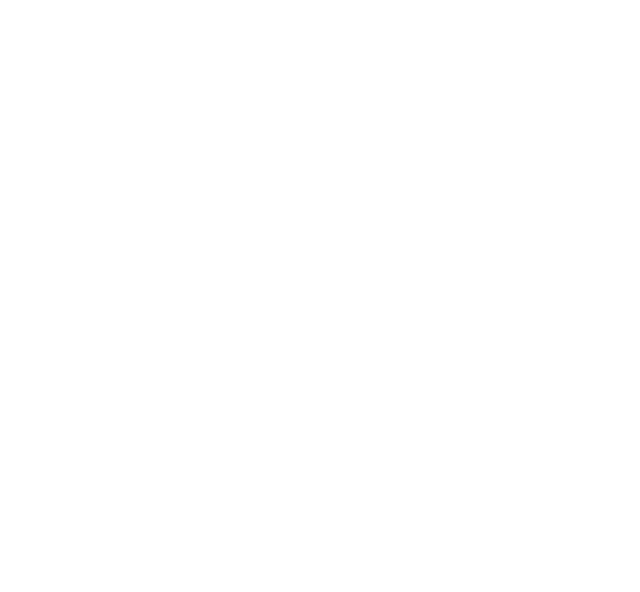
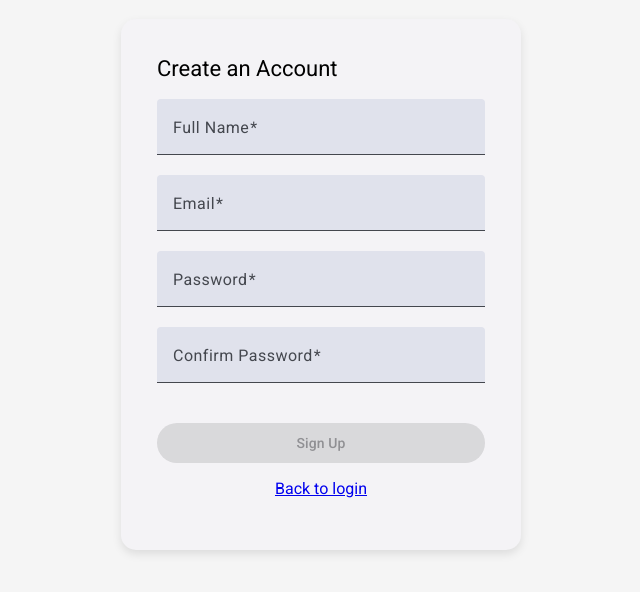
Before and after one commit to Hashim326/Dts-Developer-Challenge, an Angular app in the folder Frontend/TaskManagerFrontend/: page /signup in a window 1280 px wide. Before the commit this address led to /. Shown: the part 116-708 px from the top of the page, without its empty margins (319-959 px from the left). Built offline with nearby package versions, Linux system fonts and the light colour scheme.

Commit message:
Created basic sign up page

```diff
--- a/Frontend/TaskManagerFrontend/src/app/app.routes.ts
+++ b/Frontend/TaskManagerFrontend/src/app/app.routes.ts
@@ -1,6 +1,9 @@
 import { Routes } from '@angular/router';
 import { LoginComponent } from './auth/login/login.component';
+import { SignupComponent } from './auth/signup/signup.component';
 
 export const routes: Routes = [
-  { path: '', component: LoginComponent },
+  { path: "", redirectTo: "login", pathMatch: "full" },
+  { path: "login", component: LoginComponent },
+  { path: "signup", component: SignupComponent}
 ];
--- a/Frontend/TaskManagerFrontend/src/app/auth/auth.service.ts
+++ b/Frontend/TaskManagerFrontend/src/app/auth/auth.service.ts
@@ -14,6 +14,10 @@
     return this.http.post<any>(`${this.apiUrl}/login`, { email, password });
   }
 
+  public signUp(name: string, email: string, password: string): Observable<any> {{
+    return this.http.post<any>(`${this.apiUrl}/register`, { email, password, name })
+  }}
+
   public logout(): void {
     localStorage.removeItem('token');
   }
--- /dev/null
+++ b/Frontend/TaskManagerFrontend/src/app/auth/signup/signup.component.css
@@ -0,0 +1,32 @@
+.signup-container {
+    display: flex;
+    justify-content: center;
+    align-items: center;
+    height: 100vh;
+    background-color: #f5f5f5;
+  }
+
+  .signup-card {
+    width: 400px;
+    padding: 20px;
+    border-radius: 15px;
+    box-shadow: 0 4px 10px rgba(0, 0, 0, 0.1);
+  }
+
+  .title {
+    margin-bottom: 1em;
+  }
+
+  .full-width {
+    width: 100%;
+  }
+
+  button {
+    width: 100%;
+    margin-top: 20px;
+  }
+
+  .login-link {
+    text-align: center;
+    margin: 1em
+  }
--- /dev/null
+++ b/Frontend/TaskManagerFrontend/src/app/auth/signup/signup.component.html
@@ -0,0 +1,57 @@
+<div class="signup-container">
+    <mat-card class="signup-card">
+        <mat-card-header class="title">
+            <mat-card-title>Create an Account</mat-card-title>
+        </mat-card-header>
+        <mat-card-content>
+            <form [formGroup]="signupForm" (ngSubmit)="onSubmit()">
+                <mat-form-field appearance="fill" class="full-width">
+                    <mat-label>Full Name</mat-label>
+                    <input matInput formControlName="name" required />
+                    @if (name?.hasError('required')) {
+                    <mat-error>Name is required</mat-error>
+                    }
+                </mat-form-field>
+
+                <mat-form-field appearance="fill" class="full-width">
+                    <mat-label>Email</mat-label>
+                    <input matInput formControlName="email" required />
+                    @if (email?.hasError('required')) {
+                    <mat-error>An email address is required</mat-error>
+                    }
+
+                    @if (email?.hasError('email')) {
+                    <mat-error>Invalid email address</mat-error>
+                    }
+                </mat-form-field>
+
+                <mat-form-field appearance="fill" class="full-width">
+                    <mat-label>Password</mat-label>
+                    <input matInput type="password" formControlName="password" required />
+                    @if (password?.hasError('required')) {
+                    <mat-error>A password is required</mat-error>
+                    }
+                </mat-form-field>
+
+                <mat-form-field appearance="fill" class="full-width">
+                    <mat-label>Confirm Password</mat-label>
+                    <input (input)="checkPasswords()" matInput type="password" formControlName="confirmPassword"
+                        required />
+                    @if (confirmPassword?.hasError('required')) {
+                    <mat-error>Please confirm the password</mat-error>
+                    }
+                    @if (confirmPassword?.hasError('missMatch')) {
+                    <mat-error>Passwords do not match</mat-error>
+                    }
+                </mat-form-field>
+
+                <button mat-raised-button color="primary" type="submit" [disabled]="signupForm.invalid">Sign Up</button>
+
+                <div class="login-link">
+                    <a href="login"> Back to login</a>
+                </div>
+
+            </form>
+        </mat-card-content>
+    </mat-card>
+</div>
--- /dev/null
+++ b/Frontend/TaskManagerFrontend/src/app/auth/signup/signup.component.ts
@@ -0,0 +1,96 @@
+import { Component, inject } from '@angular/core';
+import { FormBuilder, FormGroup, FormsModule, Validators } from '@angular/forms';
+import { CommonModule } from '@angular/common';
+import { ReactiveFormsModule } from '@angular/forms';
+import { MatCardModule } from '@angular/material/card';
+import { MatInputModule } from '@angular/material/input';
+import { MatButtonModule } from '@angular/material/button';
+import { MatFormFieldModule } from '@angular/material/form-field';
+import { AuthService } from '../auth.service';
+import { MatSnackBar } from '@angular/material/snack-bar';
+import { Router } from '@angular/router';
+
+@Component({
+  selector: 'app-signup',
+  standalone: true,
+  imports: [
+    CommonModule,
+    ReactiveFormsModule,
+    MatCardModule,
+    MatInputModule,
+    MatButtonModule,
+    MatFormFieldModule,
+    FormsModule
+  ],
+  templateUrl: './signup.component.html',
+  styleUrls: ['./signup.component.css']
+})
+export class SignupComponent {
+  private _snackBar = inject(MatSnackBar);
+  signupForm: FormGroup;
+
+  constructor(private fb: FormBuilder, private authService: AuthService, private router: Router) {
+    this.signupForm = this.fb.group({
+      name: ['', Validators.required],
+      email: ['', [Validators.required, Validators.email]],
+      password: ['', Validators.required],
+      confirmPassword: ['', Validators.required]
+    });
+  }
+
+  get name() {
+    return this.signupForm.get('name');
+  }
+
+  get email() {
+    return this.signupForm.get('email');
+  }
+
+  get password() {
+    return this.signupForm.get('password');
+  }
+
+  get confirmPassword() {
+    return this.signupForm.get('confirmPassword');
+  }
+
+
+  public checkPasswords(): void {
+    if (this.password?.value !== this.confirmPassword?.value) {
+      this.confirmPassword?.setErrors({ missMatch: true });
+      return;
+    } else {
+      if (this.confirmPassword?.errors) {
+        const errors = { ...this.confirmPassword.errors };
+        delete errors['missMatch'];
+      }
+    }
+
+  }
+
+  public onSubmit(): void {
+
+    if (this.signupForm.valid) {
+      console.log('Signup Form Data:', this.signupForm.value);
+
+      this.authService.signUp(this.name?.value, this.email?.value, this.password?.value).subscribe({
+        next: (res) => {
+          if (res.success) {
+            this._snackBar.open("Account successfully created.", "X");
+            this.router.navigate(['/login']);
+          }
+        },
+        error: (err) => {
+          if (err.status === 400) {
+            this._snackBar.open(err.error, "X");
+          }else{
+            this._snackBar.open("There was an issue whilst creating your account. Please check the form and try again", "X");
+          }
+
+
+          console.log(err);
+        }
+      });
+    }
+  }
+}
```
Also changed, not shown: 1 other file (tests, documents, lock files or other folders).
